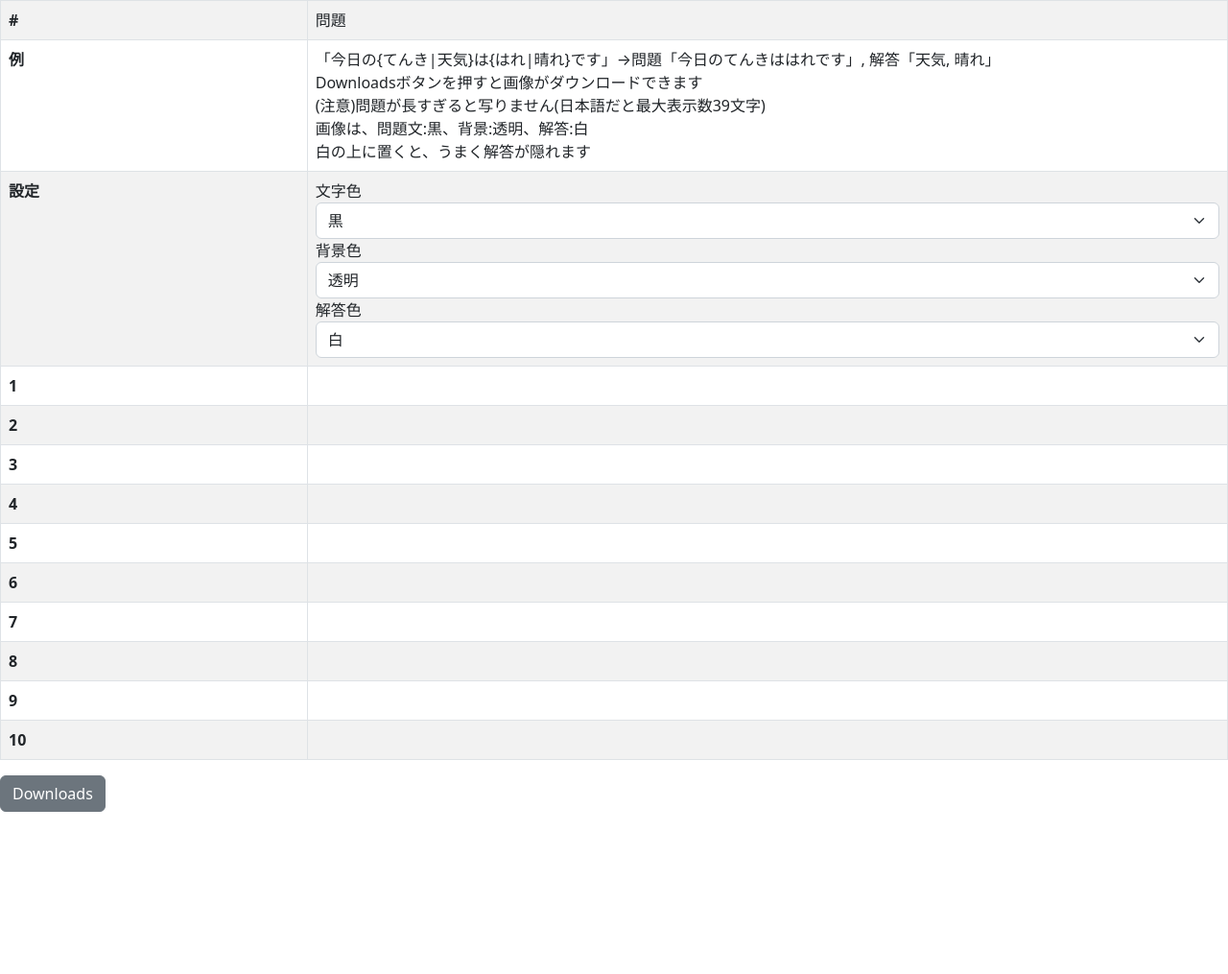
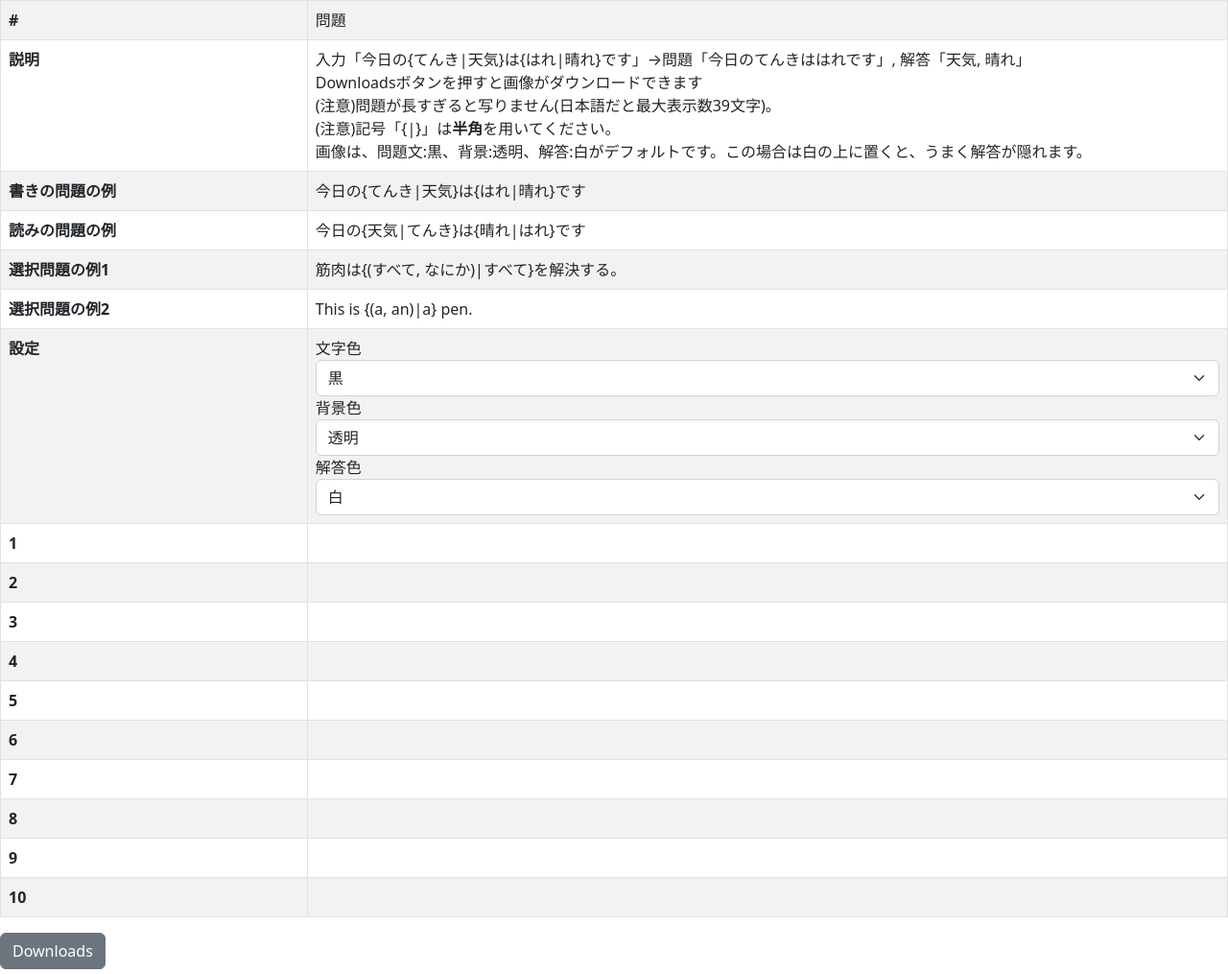
Before and after one commit to pyoco-myoga/KanjiDrill, a website built with Parcel: page src/index.html in a window 1280 px wide. Shown: the whole page at 96% size. Built offline with nearby package versions, Linux system fonts and the light colour scheme.

Commit message:
update explanation

```diff
--- a/package.json
+++ b/package.json
@@ -11,5 +11,9 @@
   },
   "dependencies": {
     "jquery": "^3.6.3"
+  },
+  "scripts": {
+      "dev": "npx parcel src/index.html --open",
+      "build": "npx parcel build src/index.html -d docs --public-url 'KanjiDrill'"
   }
 }
--- a/src/index.html
+++ b/src/index.html
@@ -6,7 +6,7 @@
     <link rel="stylesheet" href="https://cdn.jsdelivr.net/npm/bootstrap@5.2.3/dist/css/bootstrap.min.css"
         integrity="sha384-rbsA2VBKQhggwzxH7pPCaAqO46MgnOM80zW1RWuH61DGLwZJEdK2Kadq2F9CUG65" crossorigin="anonymous">
     <script src="./index.ts" type="module"></script>
-    <title>Kanji</title>
+    <title>漢字ドリル作成</title>
 </head>
 
 <body>
@@ -17,18 +17,34 @@
                 <td>問題</td>
             </tr>
             <tr>
-                <th scope="row" class="w-25">例</th>
+                <th scope="row" class="w-25">説明</th>
                 <td>
-                    「今日の{てんき|天気}は{はれ|晴れ}です」→問題「今日のてんきははれです」, 解答「天気, 晴れ」
+                    入力「今日の{てんき|天気}は{はれ|晴れ}です」→問題「今日のてんきははれです」, 解答「天気, 晴れ」
                     <br>
                     Downloadsボタンを押すと画像がダウンロードできます
                     <br>
-                    (注意)問題が長すぎると写りません(日本語だと最大表示数39文字)
+                    (注意)問題が長すぎると写りません(日本語だと最大表示数39文字)。
                     <br>
-                    画像は、問題文:黒、背景:透明、解答:白
+                    (注意)記号「{|}」は<b>半角</b>を用いてください。
                     <br>
-                    白の上に置くと、うまく解答が隠れます
+                    画像は、問題文:黒、背景:透明、解答:白がデフォルトです。この場合は白の上に置くと、うまく解答が隠れます。
                 </td>
+            </tr>
+            <tr>
+                <th scope="row" class="w-25">書きの問題の例</th>
+                <td>今日の{てんき|天気}は{はれ|晴れ}です</td>
+            </tr>
+            <tr>
+                <th scope="row" class="w-25">読みの問題の例</th>
+                <td>今日の{天気|てんき}は{晴れ|はれ}です</td>
+            </tr>
+            <tr>
+                <th scope="row" class="w-25">選択問題の例1</th>
+                <td>筋肉は{(すべて, なにか)|すべて}を解決する。</td>
+            </tr>
+            <tr>
+                <th scope="row" class="w-25">選択問題の例2</th>
+                <td>This is {(a, an)|a} pen.</td>
             </tr>
         </tbody>
     </table>
```
Also changed, not shown: docs/index.html (+1 -1 lines), 2 other files.
